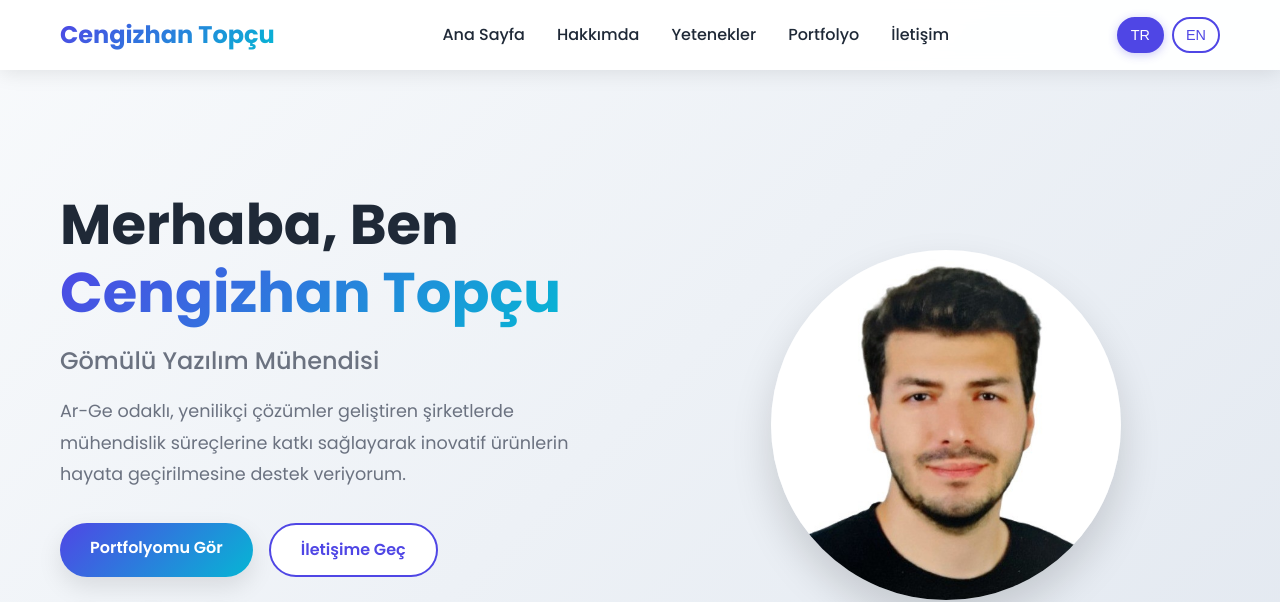
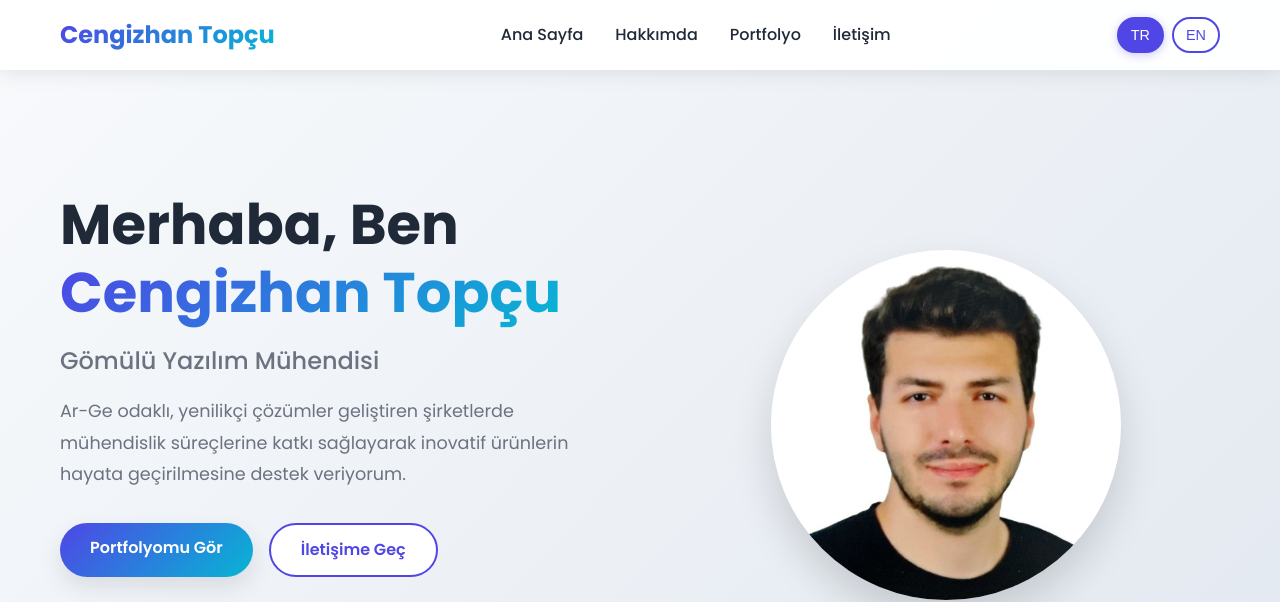
Before and after one commit to cengizhantopcu53/cengizhantopcu53, a plain HTML site: page index.html in a window 1280 px wide. Shown: the top 602 px of the page. Drawn offline with Linux system fonts and the light colour scheme.

Commit message:
Updated repo

```diff
--- a/index.html
+++ b/index.html
@@ -18,7 +18,6 @@
             <div class="nav-menu" id="nav-menu">
                 <a href="#home" class="nav-link" data-tr="Ana Sayfa" data-en="Home">Ana Sayfa</a>
                 <a href="#about" class="nav-link" data-tr="Hakkımda" data-en="About">Hakkımda</a>
-                <a href="#skills" class="nav-link" data-tr="Yetenekler" data-en="Skills">Yetenekler</a>
                 <a href="#projects" class="nav-link" data-tr="Portfolyo" data-en="Portfolio">Portfolyo</a>
                 <a href="#contact" class="nav-link" data-tr="İletişim" data-en="Contact">İletişim</a>
             </div>
@@ -103,88 +102,6 @@
             </div>
         </div>
     </section>
-
-    <!-- Skills Section -->
-     <!--
-    <section id="skills" class="skills">
-        <div class="container">
-            <h2 class="section-title" data-tr="Yeteneklerim" data-en="My Skills"></h2>
-            <div class="skills-grid">
-                <div class="skill-category">
-                    <h3 data-tr="Teknik Bilgiler" data-en="Technical Skills">Teknik Beceriler</h3>
-                    <div class="skill-items">
-                        <div class="skill-item">
-                        <i class="fa-solid fa-code"></i>
-                            <span>C</span>
-                        </div>
-                        <div class="skill-item">
-                            <i class="fa-solid fa-code"></i>
-                            <span>C#</span>
-                        </div>
-			            <div class="skill-item">
-                            <i class="fa-solid fa-code-branch"></i>
-                            <span>Git</span>
-                        </div>
-			            <div class="skill-item">
-                            <i class="fas fa-microchip"></i>
-                            <span>Altium Designer</span>
-                        </div>
-			            <div class="skill-item">
-                            <i class="fas fa-microchip"></i>
-                            <span>LTspice</span>
-                        </div>
-                    </div>
-                </div>
-                <div class="skill-category">
-                    <h3 data-tr="Sosyal Beceriler" data-en="Social Skills">Sosyal Beceriler</h3>
-                    <div class="skill-items">
-                        <div class="skill-item">
-                            <i class="fas fa-users"></i>
-                            <span>Takım Çalışmasına Yatkınlık</span>
-                        </div>
-                        <div class="skill-item">
-                            <i class="fas fa-handshake"></i>
-                            <span>Sorumluluk Alabilme</span>
-                        </div>
-                        <div class="skill-item">
-                            <i class="fas fa-brain"></i>
-                            <span>Analitik Düşünme</span>
-                        </div>
-                        <div class="skill-item">
-                            <i class="fa-solid fa-bug"></i>
-                            <span>Problem Çözme</span>
-                        </div>
-                        <div class="skill-item">
-                            <i class="fa-solid fa-file-invoice"></i>
-                            <span>Raporlama</span>
-                        </div>
-                        <div class="skill-item">
-                            <i class="fas fa-star"></i>
-                            <span>Liderlik</span>
-                        </div>
-                    </div>
-                </div>
-                <div class="skill-category">
-                    <h3 data-tr="Diller" data-en="Languages">Diller</h3>
-                    <div class="skill-items">
-                        <div class="skill-item">
-                            <span class="flag-icon">🇹🇷</span>
-                            <span data-tr="Türkçe - Anadil" data-en="Turkish - Native">Türkçe - Anadil</span>
-                        </div>
-                        <div class="skill-item">
-                            <span class="flag-icon">🇺🇸</span>
-                            <span data-tr="İngilizce - B1" data-en="English - B1">İngilizce - B1</span>
-                        </div>
-                        <div class="skill-item">
-                            <span class="flag-icon">🇩🇪</span>
-                            <span data-tr="Almanca - A1" data-en="German - A1">Almanca - A1</span>
-                        </div>
-                    </div>
-                </div>
-            </div>
-        </div>
-    </section>
-     -->
 
     <!-- Projects Section -->
     <section id="projects" class="projects">
@@ -464,16 +381,6 @@
                         </div>
                     </div>
 
-                    <!--
-                    <div class="contact-item">
-                        <i class="fas fa-phone"></i>
-                        <div>
-                            <h4 data-tr="Telefon" data-en="Phone">Telefon</h4>
-                            <p>+90 534 000 00 00</p>
-                        </div>
-                    </div>
-                    -->
-
                     <div class="contact-item">
                         <i class="fas fa-envelope"></i>
                         <div>
```
